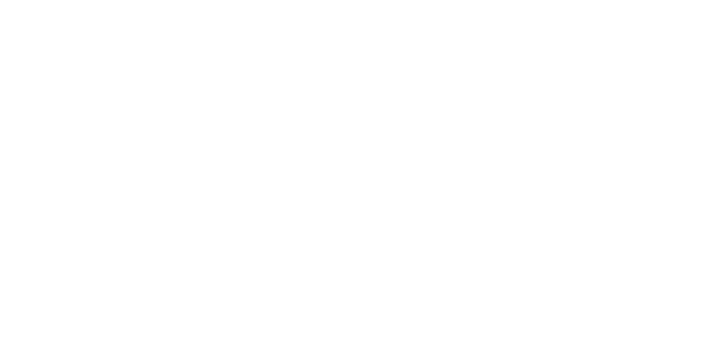
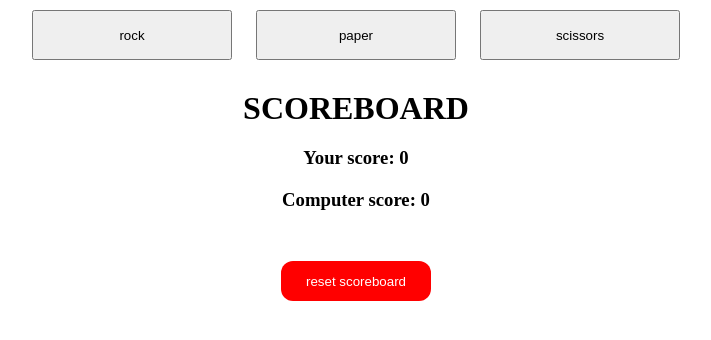
Before and after one commit to MX0416/rock-paper-scissors, a plain HTML site: page index.html in a window 1280 px wide. Shown: the whole page, without its empty margins (284-995 px from the left). Drawn offline with Linux system fonts and the light colour scheme.

Commit message:
finished project

```diff
--- a/index.html
+++ b/index.html
@@ -3,10 +3,24 @@
 <head>
   <meta charset="UTF-8">
   <meta name="viewport" content="width=device-width, initial-scale=1.0">
-  <script src="script.js"></script>
+  <link rel="stylesheet" href="style.css">
   <title>rock-paper-scissors</title>
 </head>
 <body>
+  <div>
+    <button id="rock">rock</button>
+    <button id="paper">paper</button>
+    <button id="scissors">scissors</button>
+  </div>
 
+  <div id="scoreboard">
+    <h1>SCOREBOARD</h1>
+    <h3 id="playerScore">Your score: 0</h3>
+    <h3 id="computerScore">Computer score: 0</h3>
+  </div>
+
+  <button id="reset">reset scoreboard</button>
+
+  <script src="script.js"></script>
 </body>
 </html>
--- a/script.js
+++ b/script.js
@@ -1,34 +1,73 @@
-console.log("testing again")
-
 function getComputerChoice () {
   let options = ["rock", "paper", "scissors"]
   return options[Math.floor(Math.random()*options.length)]
 }
+
 
 function play (computerSelection, playerSelection) {
   playerSelection = playerSelection.toLowerCase()
   if (playerSelection == computerSelection) {
     return "Draw!"
   } else if (playerSelection == "rock" && computerSelection == "scissors"){
+    playerScore += 1;
     return "You win! Rock beats scissors!"
   } else if (playerSelection == "scissors" && computerSelection == "paper"){
+    playerScore += 1;
     return "You win! Scissors beats paper!"
   } else if (playerSelection == "paper" && computerSelection == "rock") {
+    playerScore += 1;
     return "You win! Paper beats rock!"
   } else {
-    return "You lose, " + computerSelection + " beats " + playerSelection + "!"
+    computerScore += 1;
+    return "You lose, " + computerSelection + " beats " + playerSelection + "!";
   }
 }
 
+// create variables for each button
+const rock = document.querySelector('#rock');
+const paper = document.querySelector('#paper');
+const scissors = document.querySelector('#scissors');
 
-function game () {
-  for (let i = 0; i < 5; i++) {
-    let computerSelection = getComputerChoice()
-    let playerSelection = prompt("Let's play! Choose rock, paper, or scissors: ")
-    while (playerSelection != "rock" && playerSelection != "scissors" && playerSelection != "paper") {
-      playerSelection = prompt("Invalid move, try again!")
-    }
-    console.log(play(computerSelection, playerSelection))
-  }
+const scoreboard = document.querySelector('#scoreboard');
+const explaination = document.createElement('p');
+explaination.textContent = '';
+scoreboard.appendChild(explaination);
+
+
+// add event listeners to each button
+rock.addEventListener("click", clicked);
+paper.addEventListener("click", clicked);
+scissors.addEventListener("click", clicked);
+
+function clicked(e) {
+  // change explaination each play
+  explaination.textContent = play(getComputerChoice(), e.target.id);
+
+  // change scoreboard
+  displayComputerScore.textContent = `Computer score: ${computerScore}`;
+  displayPlayerScore.textContent = `Your score: ${playerScore}`;
+
 
 }
+
+
+// adding scoreboard
+let playerScore = 0;
+let computerScore = 0;
+
+const displayPlayerScore = document.querySelector('#playerScore');
+const displayComputerScore = document.querySelector('#computerScore');
+
+
+// adding reset button
+const resetBtn = document.querySelector('#reset');
+
+resetBtn.addEventListener("click", function(){
+
+  computerScore = 0;
+  playerScore = 0;
+
+  displayComputerScore.textContent = `Computer score: ${computerScore}`;
+  displayPlayerScore.textContent = `Your score: ${playerScore}`;
+  explaination.textContent = '';
+})
--- /dev/null
+++ b/style.css
@@ -0,0 +1,33 @@
+* {
+  padding: 0px;
+  margin: 0px;
+}
+
+body {
+  display: flex;
+  flex-direction: column;
+  align-items: center;
+}
+
+button {
+  width: 200px;
+  height: 50px;
+  margin: 10px;
+}
+
+#reset {
+  color: white;
+  width: 150px;
+  height: 40px;
+  background-color: red;
+  border-style: none;
+  border-radius: 12px;
+}
+
+#scoreboard {
+  display: flex;
+  flex-direction: column;
+  align-items: center;
+  padding: 20px;
+  gap: 20px;
+}
```
